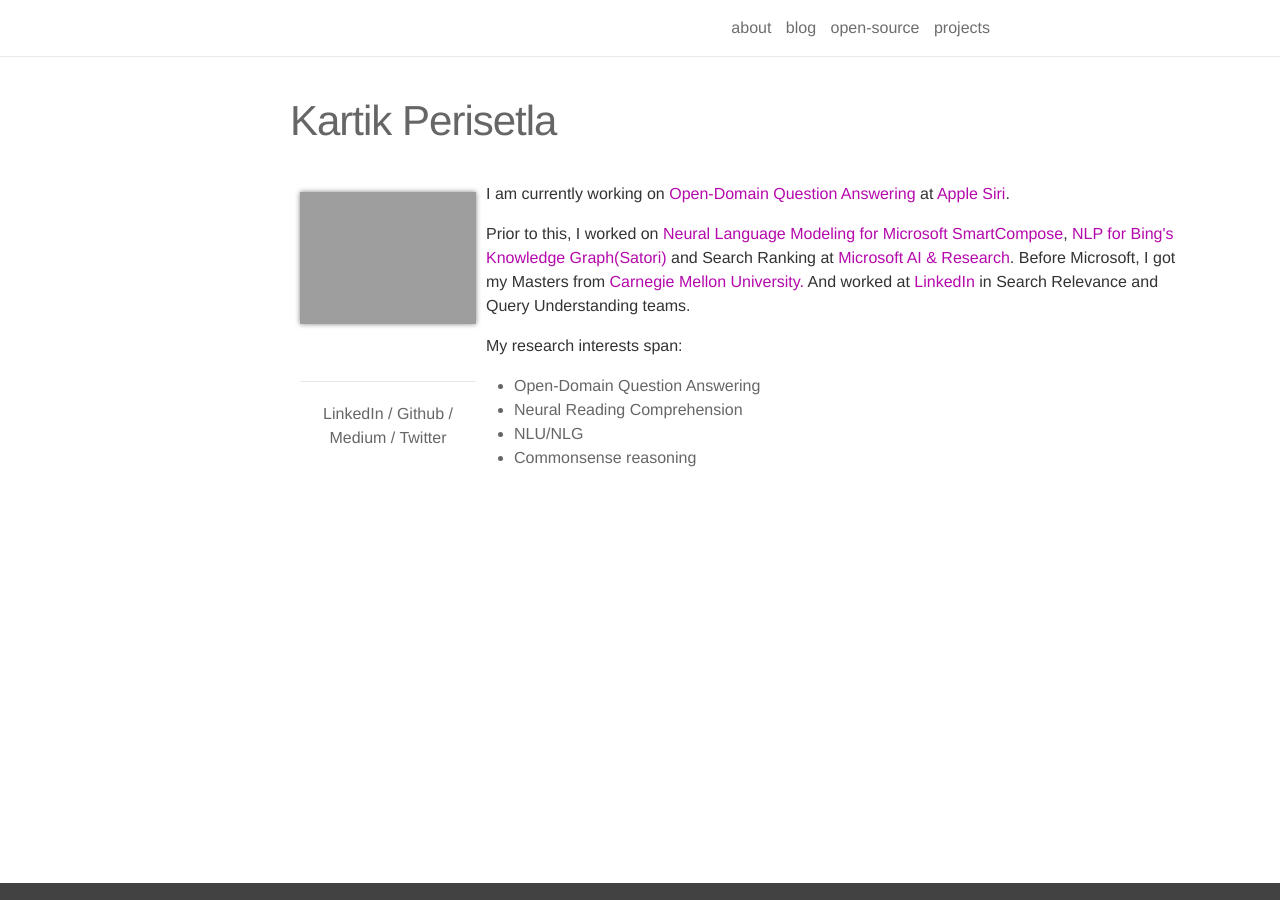
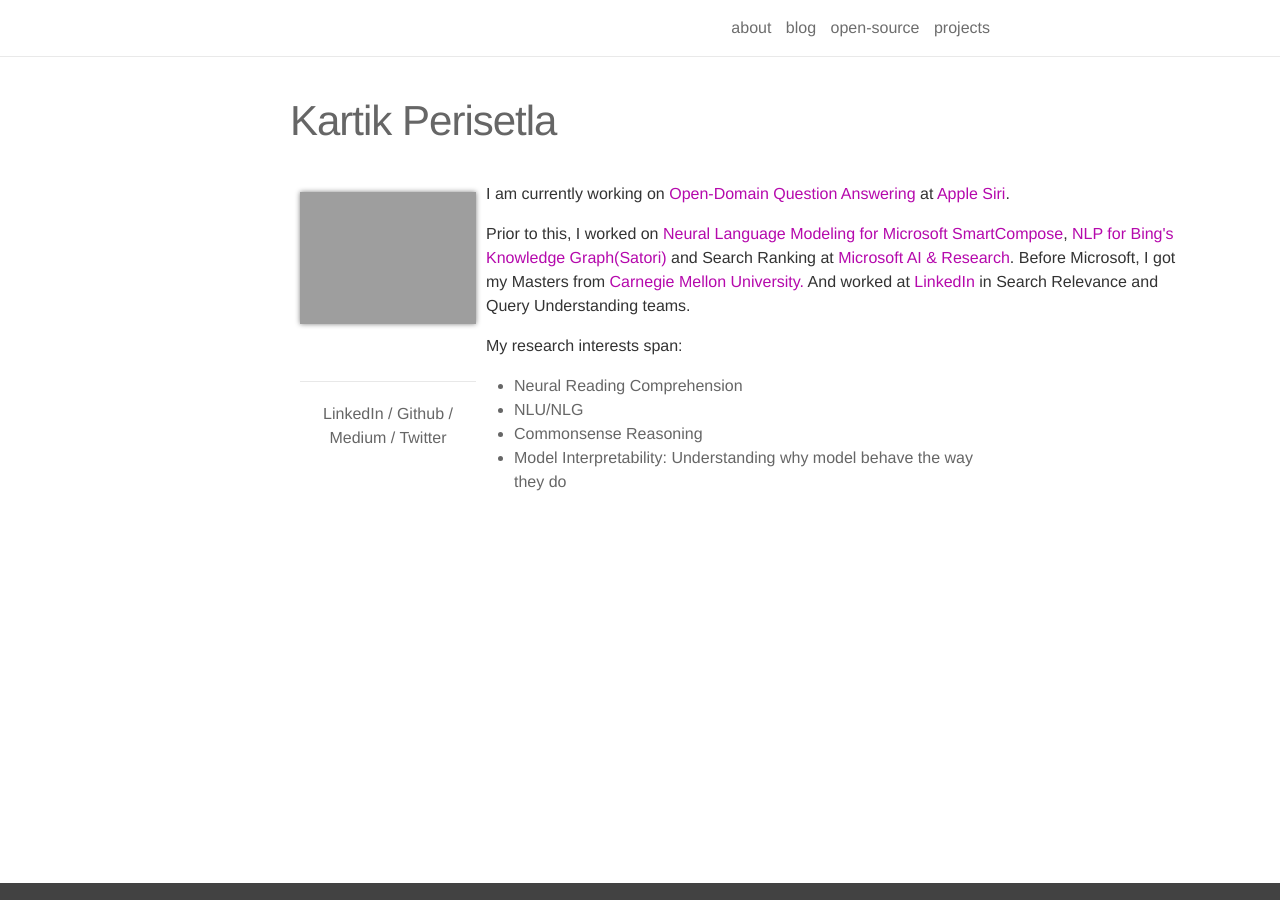
Before and after one commit to kartikperisetla/kartikperisetla.github.io, a Jekyll site: the page built from _pages/about.md, in a window 1280 px wide. Built offline with Jekyll 4.4.1, drawn with Linux system fonts in a browser that asks for light colours; nearby versions of some CDN libraries.

Commit message:
nit update

```diff
--- a/_pages/about.md
+++ b/_pages/about.md
@@ -17,11 +17,9 @@
 <p align="left">
 My research interests span:
 <ul style="padding-left: 14rem;">
-<li> Open-Domain Question Answering
-</li>
 <li>Neural Reading Comprehension</li>
-<li>NLU/NLG
-</li>
-<li>Commonsense reasoning</li>
+<li>NLU/NLG</li>
+<li>Commonsense Reasoning</li>
+<li>Model Interpretability: Understanding why model behave the way they do</li>
 </ul>
 </p>
```
